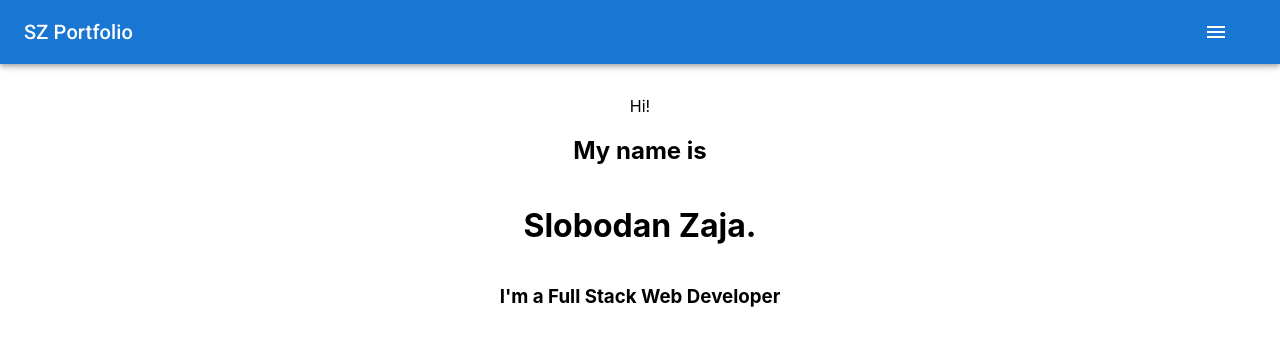
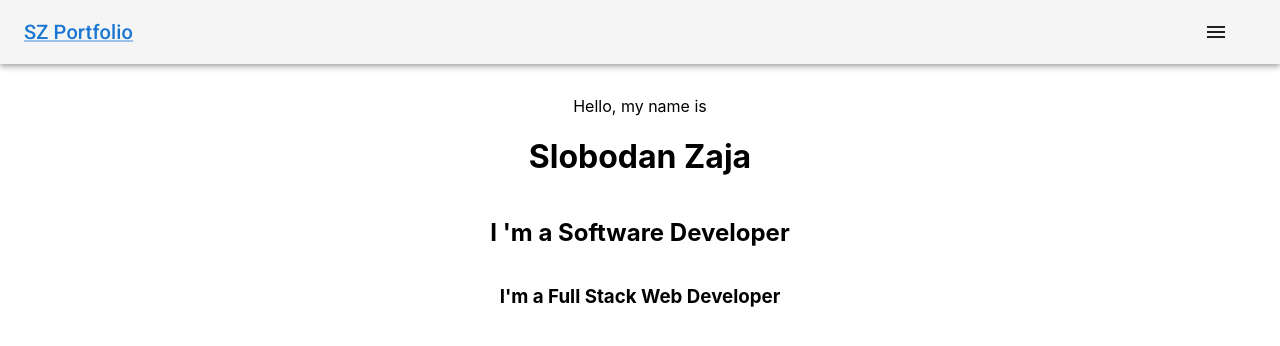
Before and after one commit to brunash/portfolio, a React (Create React App) app: page / in a window 1280 px wide. Shown: the top 346 px of the page. Built offline with nearby package versions, Linux system fonts and the light colour scheme.

Commit message:
added link to navbar

```diff
--- a/src/components/About/About.js
+++ b/src/components/About/About.js
@@ -4,13 +4,13 @@ import './About.scss'
 const About = () => {
     return (
         <div className="container">
-            Hi!
+            Hello, my name is
+            <h1>
+                Slobodan Zaja
+            </h1>
             <h2>
-                My name is
+                I 'm a Software Developer
             </h2>
-            <h1>
-                Slobodan Zaja.
-            </h1>
             <h3>
                 I'm a Full Stack Web Developer
             </h3>
--- a/src/components/NavBar/NavBar.js
+++ b/src/components/NavBar/NavBar.js
@@ -36,7 +36,10 @@ const NavBar = () => {
   return (
     <Box sx = {{flexGrow: 1}} >
 
-      <AppBar  position = "static" >
+      <AppBar
+      position = "static"
+      color="default"
+      >
         <Toolbar>
 
          <Typography
@@ -44,7 +47,7 @@ const NavBar = () => {
          component = "div"
          sx = {{flexGrow: 1}}
          >
-            SZ Portfolio
+            <Link href='/'>SZ Portfolio</Link>
           </Typography>
 
 
```
